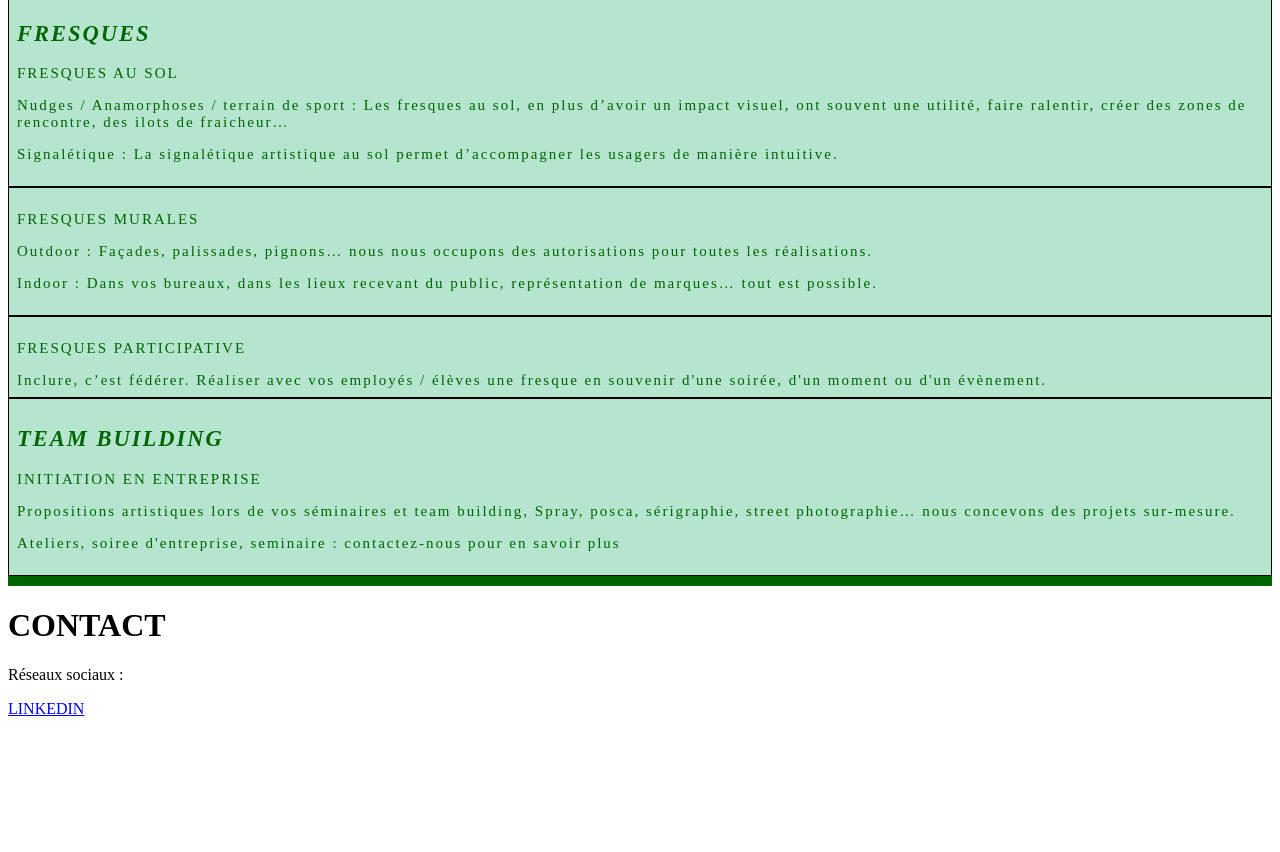
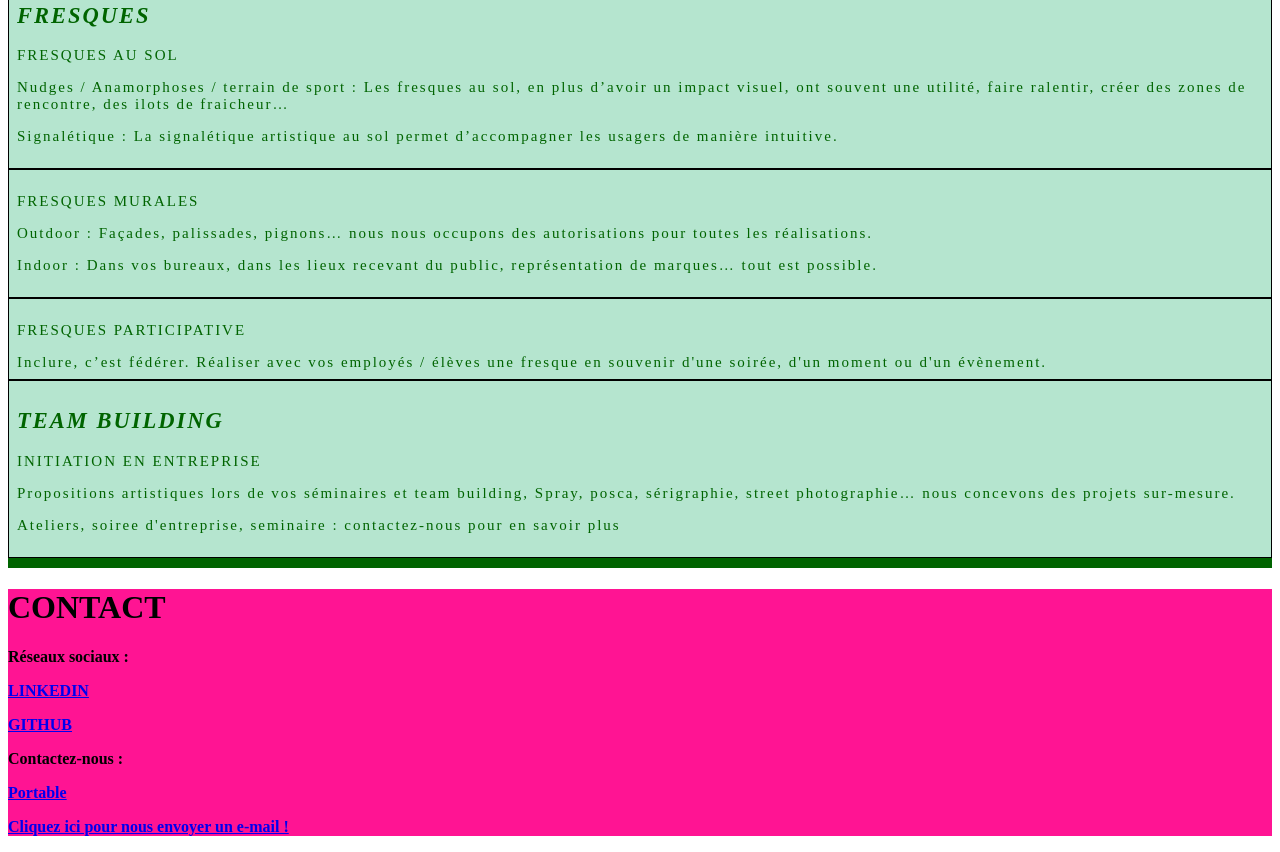
Before and after one commit to JustineNoailly/NOAILLY-justine, a plain HTML site: page index.html in a window 1280 px wide. Shown: the part 1717-2569 px from the top of the page. Before the commit the page ends 2443 px from the top, so only its background shows below. Drawn offline with Linux system fonts and the light colour scheme.

Commit message:
Add files via upload

```diff
--- a/components2/footer.css
+++ b/components2/footer.css
@@ -1,4 +1,4 @@
-.footer {
+.footer.css {
 	background-color : hotpink;
 	background position: center ;
 	font size : 50px;
--- a/index.html
+++ b/index.html
@@ -6,7 +6,6 @@
 		<meta name="ART'UPER" content="Les entrepreneurs d'art">
 		<meta charset="utf-8">
 		<meta property="og: ART'UPER" content="art'uper"/>
-		<img src="Artuperlogo.png" alt="Artuperlogo">
 	</head>
 
 	<body>
@@ -101,12 +100,31 @@
 		</div>
 	</div>
 
-	<div ="footer">
-		<h1>CONTACT</h1>
+						<div id="banner1"
+
+
+		<strong><h1>CONTACT</h1><strong>
 		<p> Réseaux sociaux :</p>
-		<a href="footer">
+
+		<p>	<a href="footer.css">
 					<i class="https://fr.linkedin.com/in/justine-noailly-7904271bb"></i> LINKEDIN
 				</a>
+		</p>
+			<a href="footer.css">
+					<i class="https://github.com/JustineNoailly/NOAILLY-justine"></i> GITHUB
+				</a>
+
+		<p> Contactez-nous :</p>
+			<a href="footer.css">
+					<i claass="07.81.39.12.50"></i>	Portable
+				</a>
+		<p>
+			<a href="mailto:email@exemple.com?subject=HTML link">Cliquez ici pour nous envoyer un e-mail !</a>
+
+		</p>
+		</div>
+
+
 	</div>
 </body>
 
```
